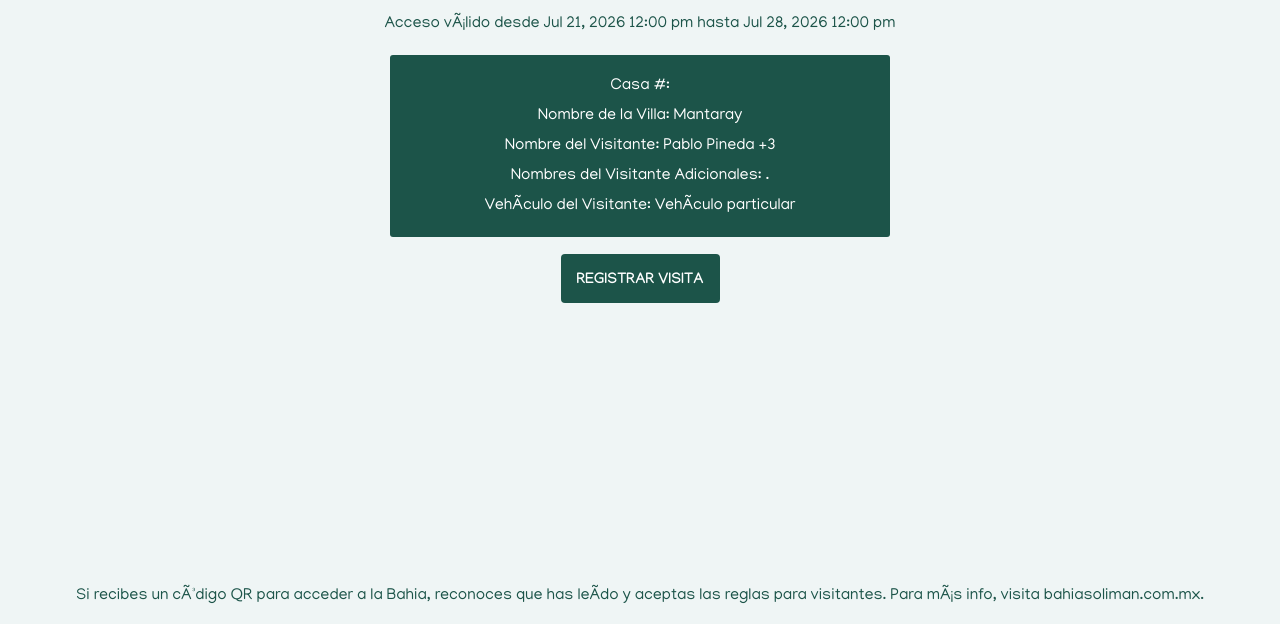
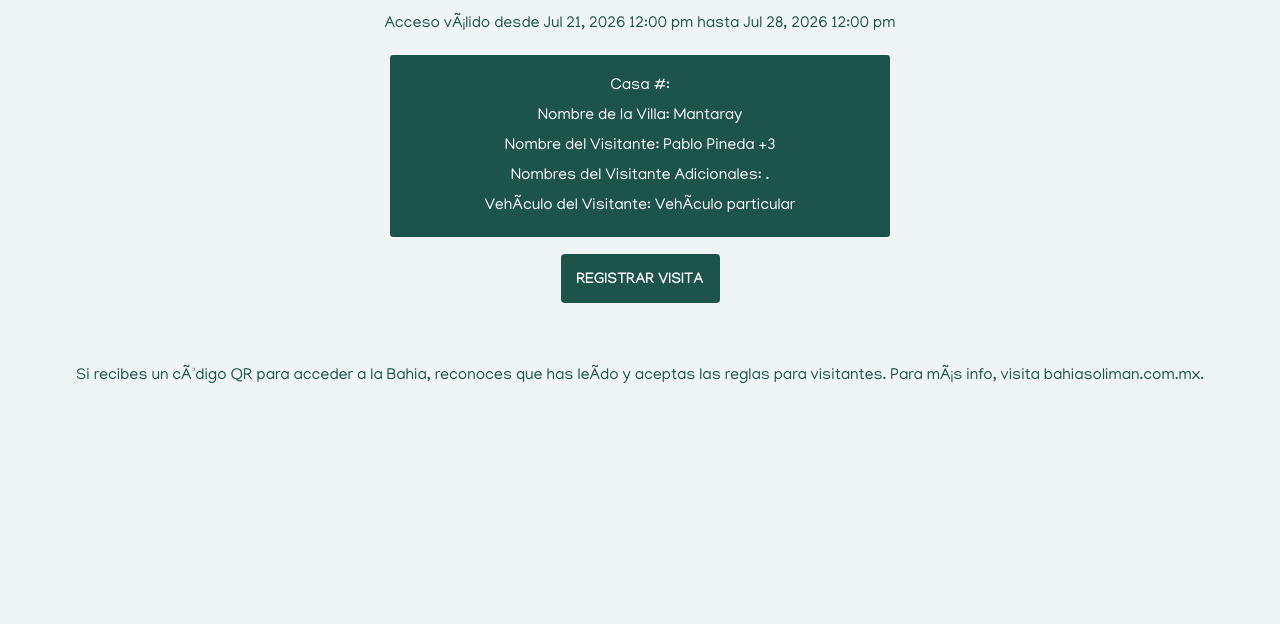
Before and after one commit to pablopineda1987/https-app.bahiasolman.com.mx-, a plain HTML site: page index.html in a window 1280 px wide. Shown: the part 176-800 px from the top of the page. Drawn offline with Linux system fonts and the light colour scheme.

Commit message:
Update index.html

```diff
--- a/index.html
+++ b/index.html
@@ -207,7 +207,7 @@
         .footer {
             width: 100%;
 
-            margin-top: auto;
+            margin-top: 40px;
             padding: 22px 15px 4px;
 
             color: var(--verde);
```
